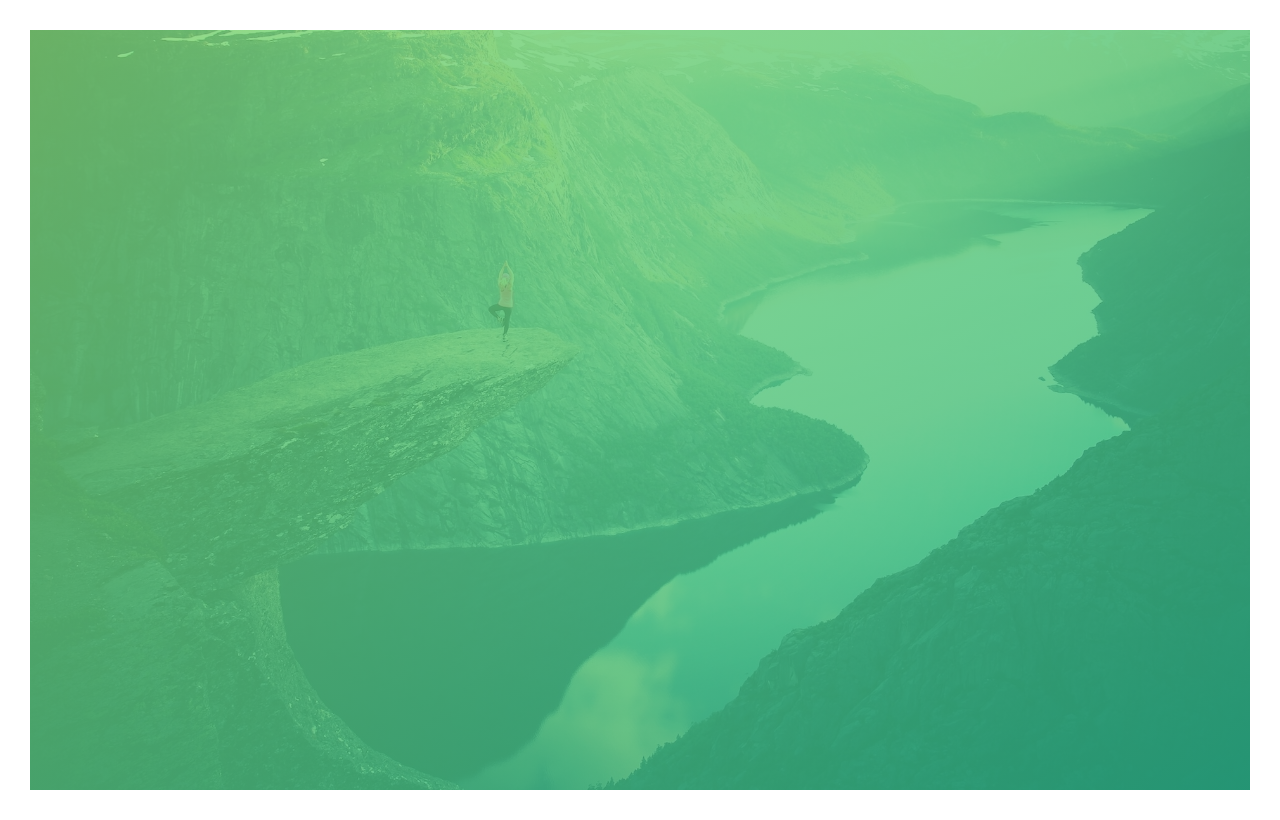
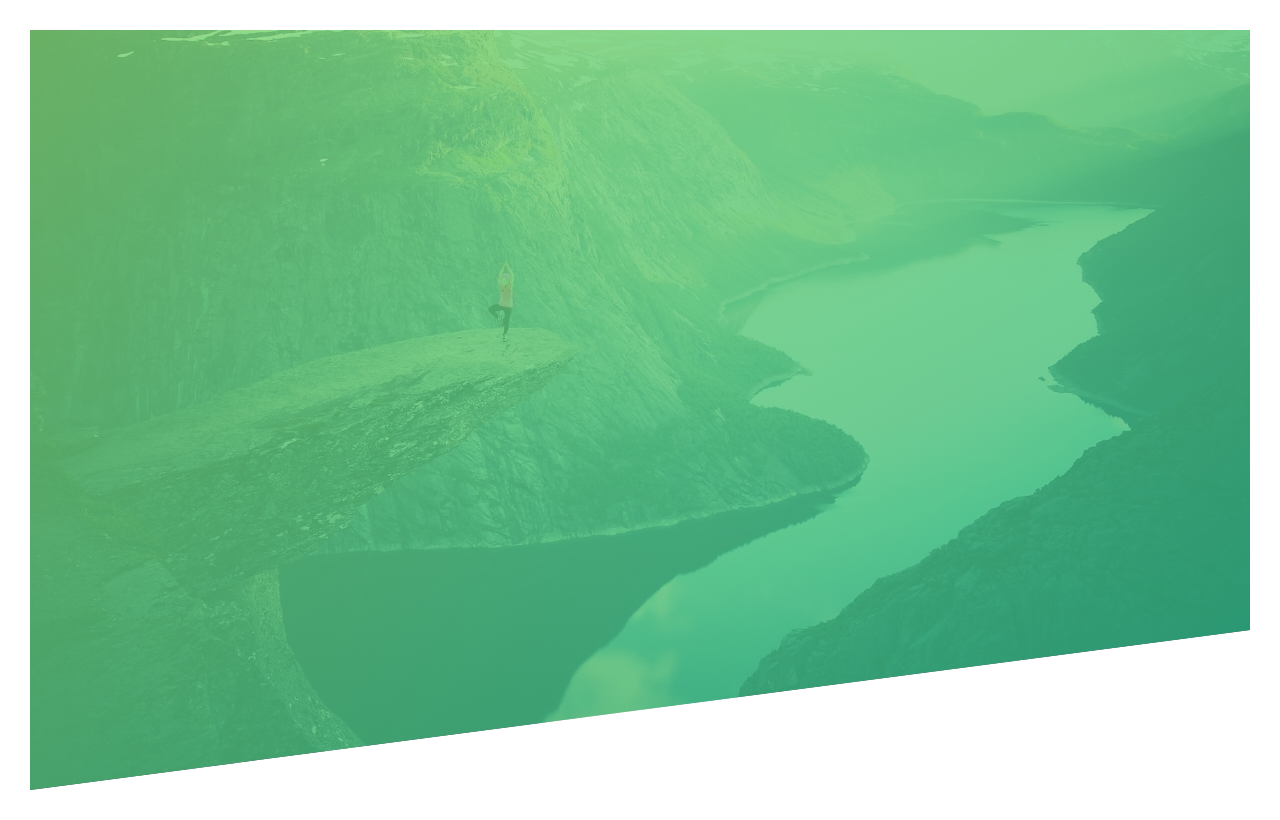
Before and after one commit to Iris-0216/Natours, a plain HTML site: page index.html in a window 1280 px wide. Drawn offline with Linux system fonts and the light colour scheme.

Commit message:
build Header
- use clip-path property

```diff
--- a/css/style.css
+++ b/css/style.css
@@ -36,4 +36,6 @@ body {
   background-size: cover;
   /* 当视口缩小无法展示所有背景时，top永远位置固定 */
   background-position: top;
+  /* polygon的坐标顺序是： 上左，上右，下右，下左 & xy */
+  clip-path: polygon(0 0, 100% 0, 100% 75vh, 0 100%);
 }
```
